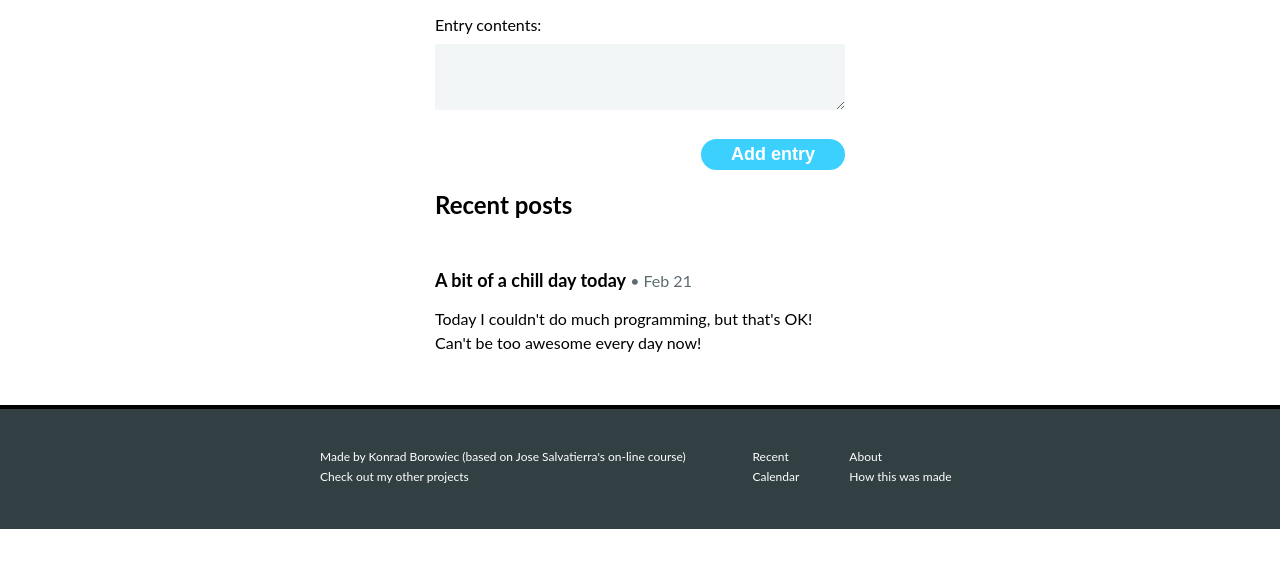
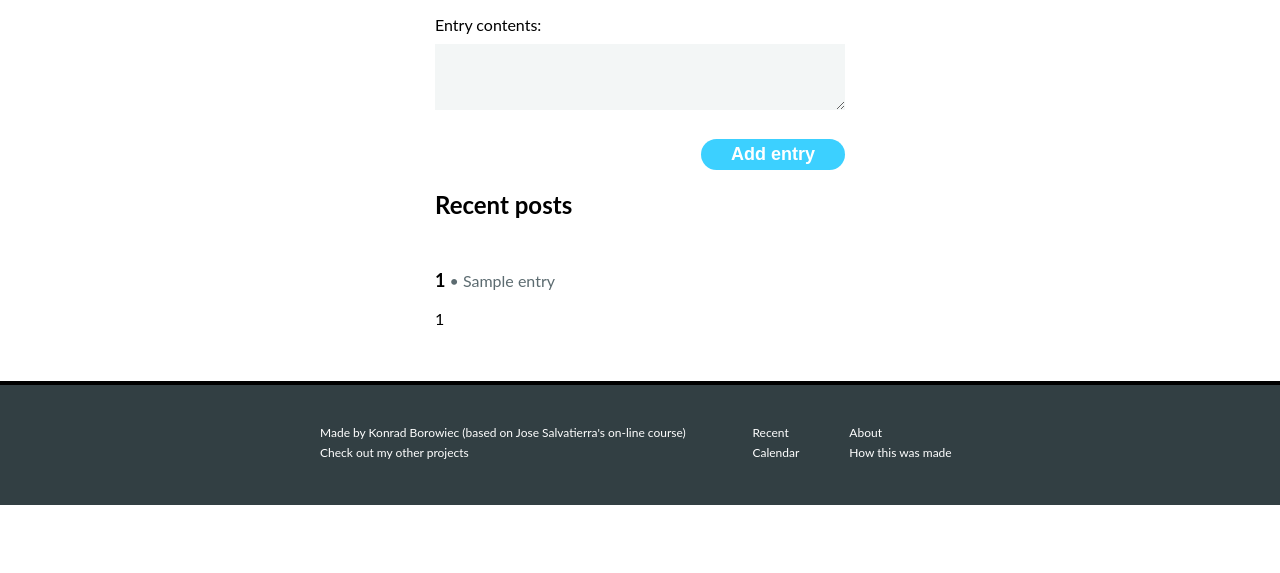
Before and after one commit to KonuTech/microblog, a Flask app: template templates/home.html in a window 1280 px wide. Shown: the part 227-800 px from the top of the page. Run offline with Flask 2, Linux system fonts and the light colour scheme; the template is opened without the code that fills it: most values are stand-ins (such as "Sample title", 1, 10 or a date in 2020).

Commit message:
yet another change

```diff
--- a/app.py
+++ b/app.py
@@ -1,9 +1,25 @@
-from flask import Flask, render_template
+import datetime
+from flask import Flask, render_template, request
 
 
 app = Flask(__name__)
 
+entries = []
 
-@app.route("/")
+@app.route("/", methods=["GET", "POST"])
 def home():
-    return render_template("home.html")
+    if request.method == "POST":
+        entry_content = request.form.get("content")
+        formatted_date = datetime.datetime.today().strftime("%Y-%m-%d")
+        entries.append((entry_content, formatted_date))
+
+    entries_with_date = [
+        (
+            entry[0],
+            entry[1],
+            datetime.datetime.strptime(entry[1], "%Y-%m-%d").strftime("%b %d")
+        )
+        for entry in entries
+    ]
+
+    return render_template("home.html", entries=entries_with_date)
--- a/templates/home.html
+++ b/templates/home.html
@@ -27,7 +27,7 @@
         <h1>
             Add new entry
         </h1>
-        <form action="/entry" class="form" method="post">
+        <form class="form" method="POST">
             <p class="form__input">
                 <label class="form__label" for="entry">
                     Entry contents:
@@ -44,15 +44,17 @@
         <h1>
             Recent posts
         </h1>
+        {% for entry in entries %}
         <article class="entry">
             <div>
-                <h2 class="entry__title">A bit of a chill day today</h2>
-                <time class="entry__date" datetime="21-02-2023">• Feb 21</time>
+                <h2 class="entry__title">{{ entry[0] | truncate(30, true) }}</h2>
+                <time class="entry__date" datetime="{{ entry[1] }}">• {{ entry[2] }}</time>
             </div>
             <p class="entry__content">
-                Today I couldn't do much programming, but that's OK! Can't be too awesome every day now!
+                {{ entry[0] }}
             </p>
         </article>
+        {% endfor %}
     </section>
 </main>
 <footer class="footer">
```
